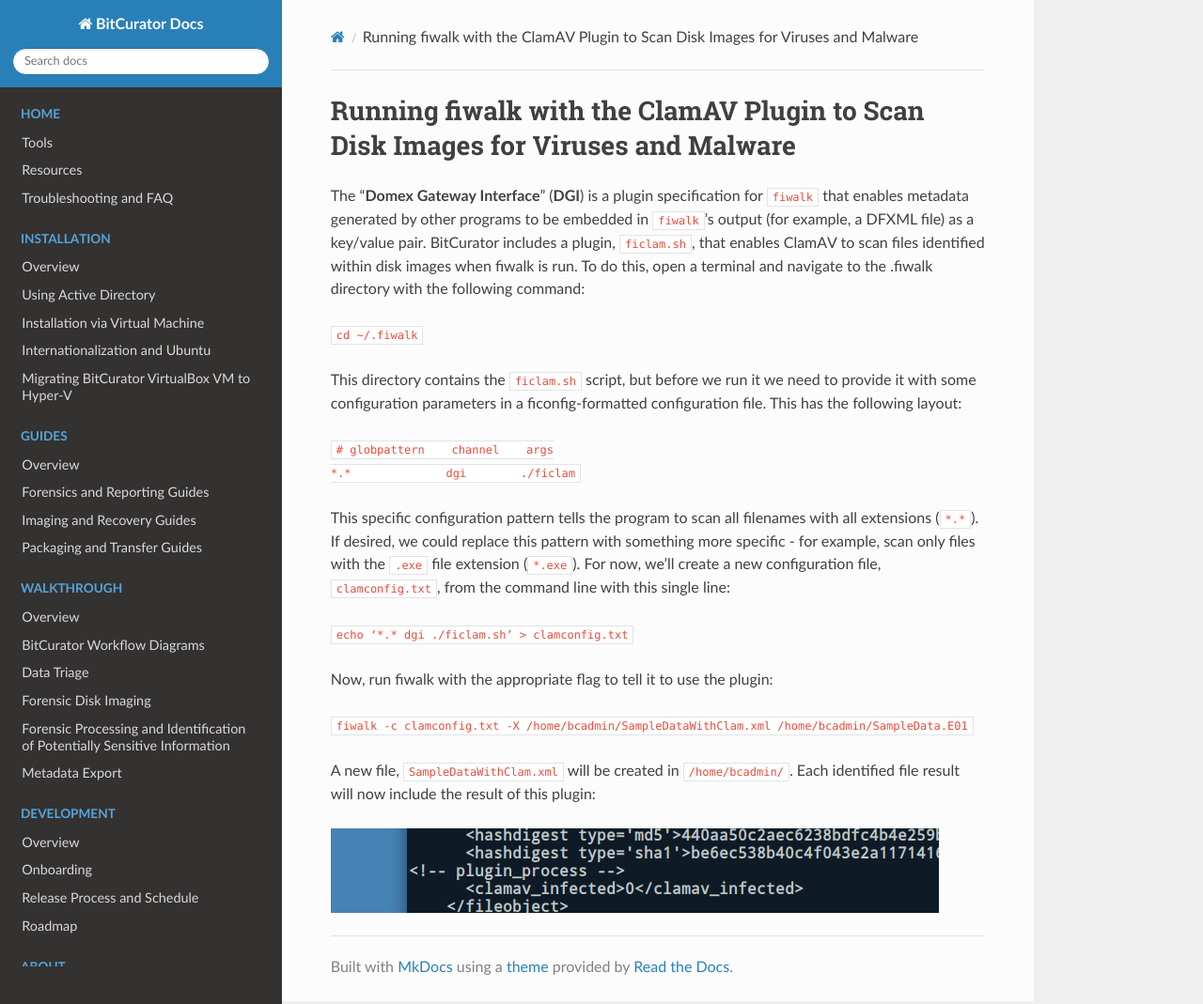
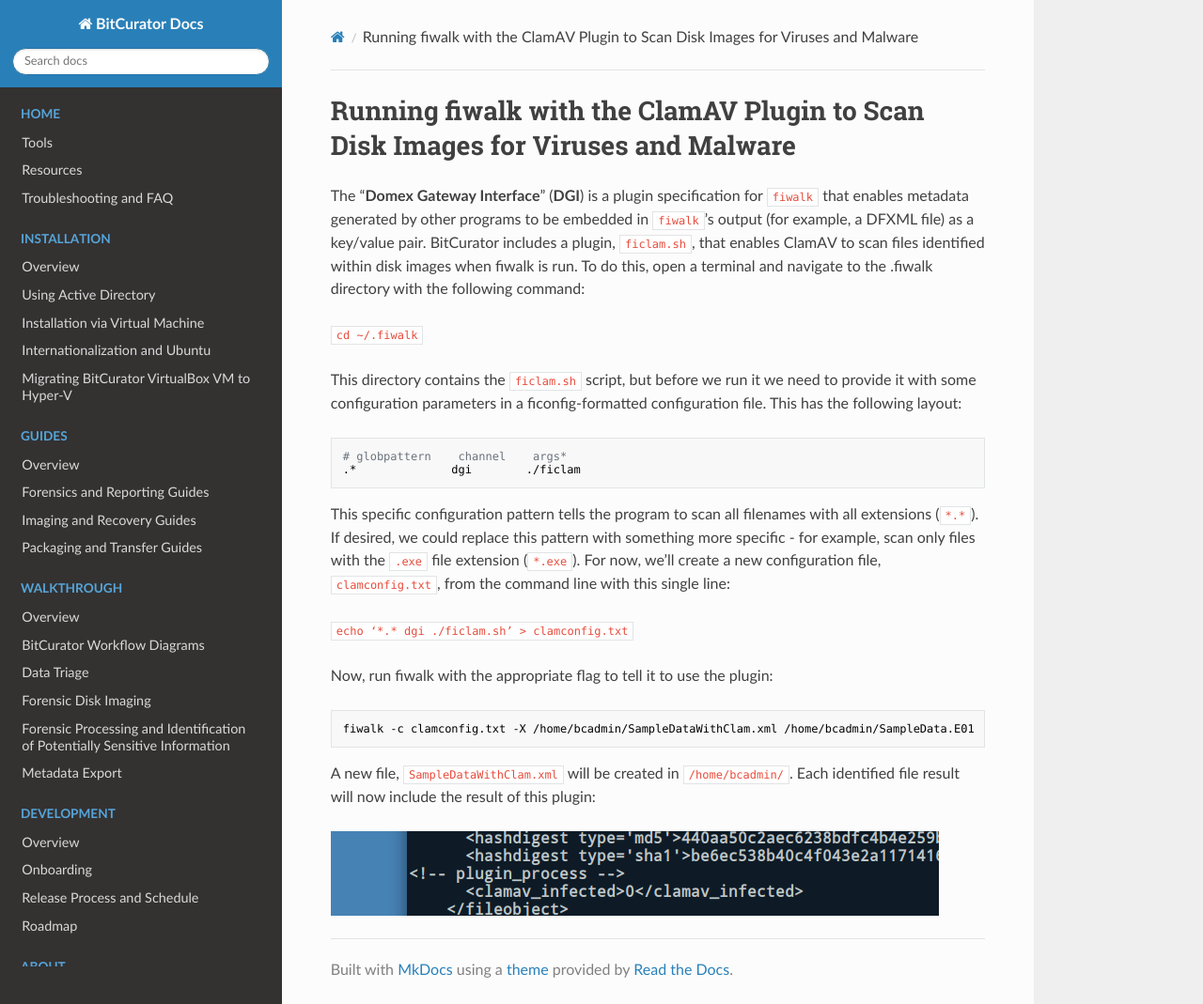
Before and after one commit to BitCurator/documentation, an MkDocs documentation site: the page built from docs/All Step-by-Step Guides/Forensics and Reporting Guides/Running fiwalk with the ClamAV Plugin to Scan Disk Images for Viruses and Malware.md, in a window 1280 px wide and 1069 px high. Shown: the whole window at 94% size. Built offline with MkDocs 1.6.1, drawn with Linux system fonts in a browser that asks for light colours; nearby versions of some CDN libraries.

Commit message:
fix links and formatting

````diff
--- a/docs/All Step-by-Step Guides/Forensics and Reporting Guides/Running fiwalk with the ClamAV Plugin to Scan Disk Images for Viruses and Malware.md
+++ b/docs/All Step-by-Step Guides/Forensics and Reporting Guides/Running fiwalk with the ClamAV Plugin to Scan Disk Images for Viruses and Malware.md
@@ -6,8 +6,10 @@
 
 This directory contains the `ficlam.sh` script, but before we run it we need to provide it with some configuration parameters in a ficonfig-formatted configuration file. This has the following layout:
 
-`# globpattern    channel    args
-*.*              dgi        ./ficlam`
+```
+# globpattern    channel    args*
+.*              dgi        ./ficlam
+```
 
 <!--I cannot figure out how to properly render this code block the way the QuickStart Guide does-->
 
@@ -17,7 +19,9 @@
 
 Now, run fiwalk with the appropriate flag to tell it to use the plugin:
 
-`fiwalk -c clamconfig.txt -X /home/bcadmin/SampleDataWithClam.xml /home/bcadmin/SampleData.E01`
+```
+fiwalk -c clamconfig.txt -X /home/bcadmin/SampleDataWithClam.xml /home/bcadmin/SampleData.E01
+```
 
 A new file, `SampleDataWithClam.xml` will be created in `/home/bcadmin/`. Each identified file result will now include the result of this plugin:
 
````
Also changed, not shown: docs/All Step-by-Step Guides/Forensics and Reporting Guides.md (+2 -2 lines).
